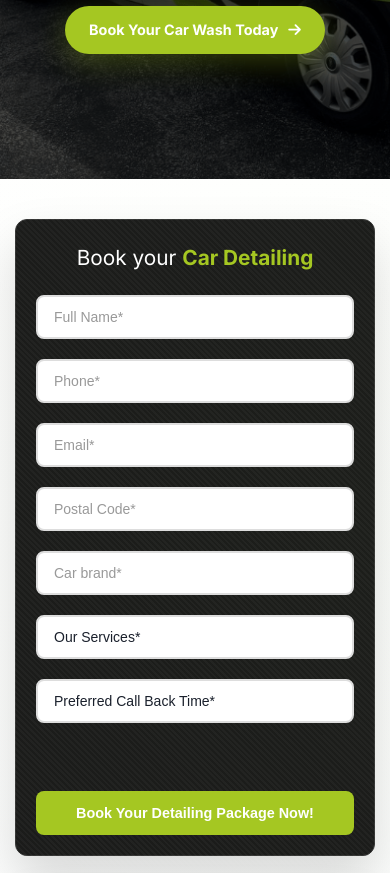
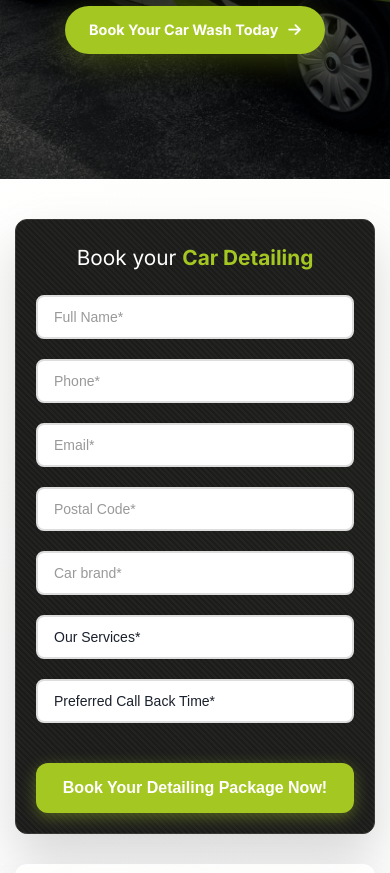
Before and after one commit to ChrolloAce/TrueWashLandingPage, a website: page index.html in a window 390 px wide. Shown: the part 492-1365 px from the top of the page. Drawn offline with Linux system fonts and the light colour scheme.

Commit message:
Improved booking button visibility and updated Diamond Package to flat  pricing

```diff
--- a/index.html
+++ b/index.html
@@ -335,7 +335,7 @@
             <!-- Diamond Package -->
             <div class="package-container diamond-package">
                 <h3 class="package-title">Diamond Package:</h3>
-                <p class="package-price diamond-price">For Sedans/Compact SUV: <span class="price-green">$140.00</span> & For Full Size SUV/Trucks: <span class="price-green">$160.00</span></p>
+                <p class="package-price diamond-price">Flat Rate for Any Vehicle: <span class="price-green">$200.00</span></p>
 
                 <div class="package-grid">
                     <div class="package-column diamond">
--- a/theme.css
+++ b/theme.css
@@ -300,9 +300,9 @@ body {
     border: 1px solid #333;
     position: sticky;
     top: 100px;
-    overflow: hidden;
+    overflow: visible;
     height: fit-content;
-    max-height: calc(100vh - 120px);
+    max-height: none;
     display: flex;
     flex-direction: column;
 }
@@ -399,23 +399,24 @@ body {
     background: var(--primary-green) !important;
     color: white !important;
     width: 100%;
-    padding: 18px 20px;
+    padding: 20px 20px;
     border: none;
-    border-radius: 8px;
-    font-size: 1rem;
-    font-weight: 600;
+    border-radius: 12px;
+    font-size: 1.1rem;
+    font-weight: 700;
     cursor: pointer;
     transition: all 0.3s ease;
-    margin-top: 48px;
+    margin-top: 24px;
     position: relative;
     z-index: 2;
     text-transform: none;
+    box-shadow: 0 4px 15px rgba(165, 199, 34, 0.4);
 }
 
 .green-submit:hover {
     background: var(--dark-green) !important;
-    transform: translateY(-2px);
-    box-shadow: 0 8px 20px rgba(165, 199, 34, 0.3);
+    transform: translateY(-3px) scale(1.02);
+    box-shadow: 0 10px 30px rgba(165, 199, 34, 0.5);
 }
 
 .green-submit:active {
@@ -1424,8 +1425,11 @@ body {
     }
 
     .green-submit {
-        padding: 14px 20px;
-        font-size: 0.9rem;
+        padding: 16px 20px;
+        font-size: 1rem;
+        font-weight: 700;
+        margin-top: 20px;
+        box-shadow: 0 4px 15px rgba(165, 199, 34, 0.4);
     }
 
     .services-card {
```
